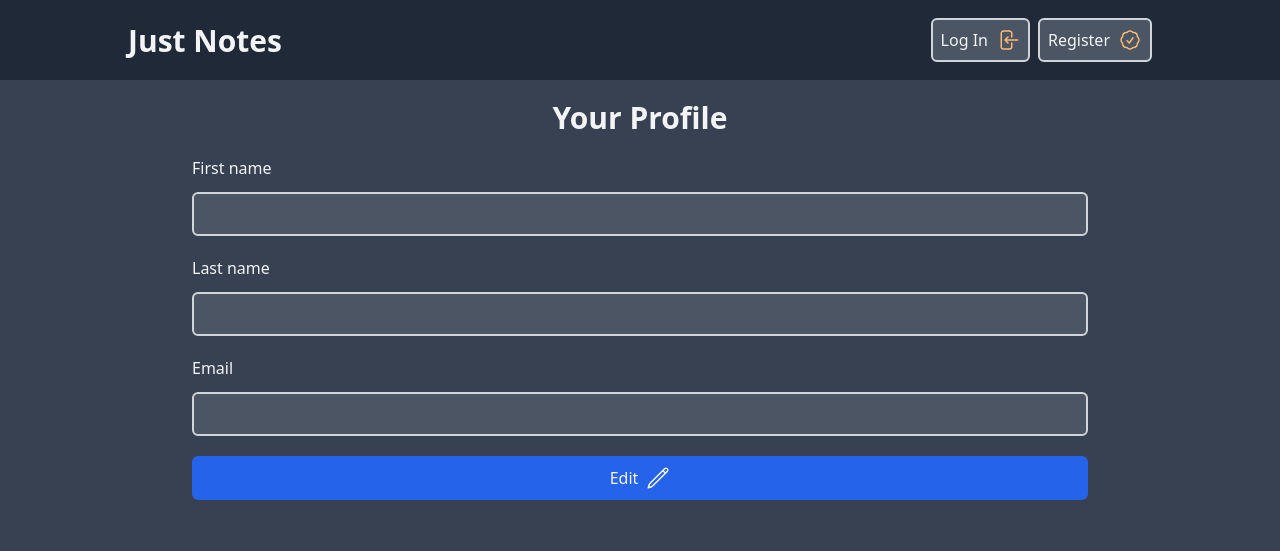
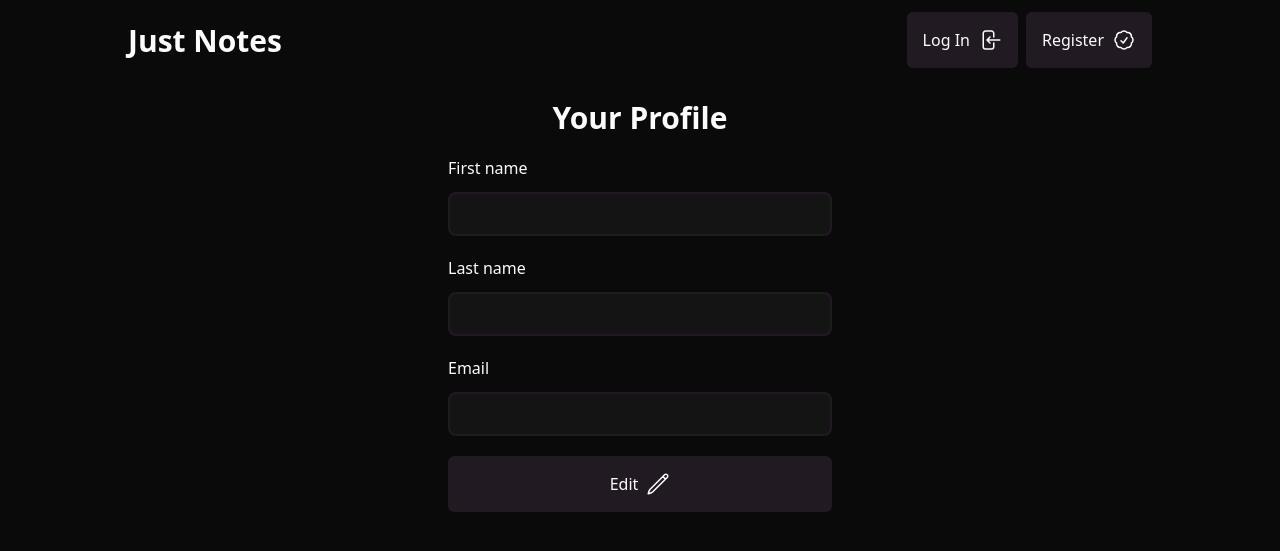
Before and after one commit to olksndrdevhub/just-notes-htmx, a Django app: template user/templates/profile.html in a window 1280 px wide. Shown: the top 551 px of the page. Run offline with Django 4.2, Linux system fonts and the light colour scheme; the template is opened without the code that fills it, so the values that code supplies are empty; some libraries are stand-ins or nearby versions.

Commit message:
U styles

```diff
--- a/templates/base.html
+++ b/templates/base.html
@@ -13,10 +13,23 @@
     <script src="{% static 'alpine.min.js' %}" defer></script>
     {% block additional_head_links %}{% endblock additional_head_links %}
     {% block additional_css %}{% endblock additional_css %}
+    <style>
+        :root {
+            --text-light: #fdfcfd;
+            --text-dark: #050505;
+            --background: #0a0a0a;
+            --background-lighter: #141414;
+            --primary: #8ba687;
+            --secondary: #221a23;
+            --secondary-light: #372b3a;
+            --accent: #789772;
+        }
+
+    </style>
 </head>
-<body hx-headers='{"X-CSRFToken": "{{ csrf_token }}"}' class="bg-gray-700 text-gray-100" x-data="{}">
+<body hx-headers='{"X-CSRFToken": "{{ csrf_token }}"}' class=" bg-[var(--background)] text-[var(--text-light)]" x-data="{}">
     <header class="">
-        <nav class="flex justify-between h-20 bg-gray-800 px-[5vw] sm:px-[10vw]">
+        <nav class="flex justify-between bg-background h-20 px-[5vw] sm:px-[10vw]">
             <span class="logo flex items-center">
                 <a href="{% url 'home_view' %}">
                     <h1 class="font-bold text-[min(10vw,30px)]">Just Notes</h1>
@@ -26,52 +39,52 @@
                 <!-- <span class="self-center"> -->
                     {% if user.is_authenticated %}
                         {% if user.is_superuser %}
-                            <a class="mr-2 p-2 border-2 rounded-md border-gray-300 hover:border-white bg-gray-600 hover:bg-gray-800 hover:cursor-pointer"
+                            <a class="mr-2 p-4 rounded-md bg-[var(--secondary)] hover:bg-[var(--secondary-light)] hover:origin-top hover:translate-y-[-3px] transition transform duration-200 ease-in-out hover:cursor-pointer"
                                 href="/admin">
                                 <span class="flex">
                                     Admin Panel
-                                    <svg xmlns="http://www.w3.org/2000/svg" fill="none" viewBox="0 0 24 24" stroke-width="1.5" stroke="currentColor" class="w-6 h-6 ml-2 stroke-orange-300">
+                                    <svg xmlns="http://www.w3.org/2000/svg" fill="none" viewBox="0 0 24 24" stroke-width="1.5" stroke="currentColor" class="w-6 h-6 ml-2">
                                         <path stroke-linecap="round" stroke-linejoin="round" d="M20.25 14.15v4.25c0 1.094-.787 2.036-1.872 2.18-2.087.277-4.216.42-6.378.42s-4.291-.143-6.378-.42c-1.085-.144-1.872-1.086-1.872-2.18v-4.25m16.5 0a2.18 2.18 0 00.75-1.661V8.706c0-1.081-.768-2.015-1.837-2.175a48.114 48.114 0 00-3.413-.387m4.5 8.006c-.194.165-.42.295-.673.38A23.978 23.978 0 0112 15.75c-2.648 0-5.195-.429-7.577-1.22a2.016 2.016 0 01-.673-.38m0 0A2.18 2.18 0 013 12.489V8.706c0-1.081.768-2.015 1.837-2.175a48.111 48.111 0 013.413-.387m7.5 0V5.25A2.25 2.25 0 0013.5 3h-3a2.25 2.25 0 00-2.25 2.25v.894m7.5 0a48.667 48.667 0 00-7.5 0M12 12.75h.008v.008H12v-.008z" />
                                     </svg>
                                 </span>
                             </a>
                         {% endif %}
 
-                        <a class="mr-2 p-2 border-2 rounded-md border-gray-300 hover:border-white bg-gray-600 hover:bg-gray-800 hover:cursor-pointer"
+                        <a class="mr-2 p-4 rounded-md bg-[var(--secondary)] hover:bg-[var(--secondary-light)] hover:origin-top hover:translate-y-[-3px] transition transform duration-200 ease-in-out hover:cursor-pointer"
                             href="{% url 'profile_view' %}">
                             <span class="flex">
                                 {{ user.get_full_name }}
-                                <svg xmlns="http://www.w3.org/2000/svg" fill="none" viewBox="0 0 24 24" stroke-width="1.5" stroke="" class="w-6 h-6 ml-2 stroke-orange-300">
+                                <svg xmlns="http://www.w3.org/2000/svg" fill="none" viewBox="0 0 24 24" stroke-width="1.5" stroke="currentColor" class="w-6 h-6 ml-2">
                                     <path stroke-linecap="round" stroke-linejoin="round" d="M17.982 18.725A7.488 7.488 0 0012 15.75a7.488 7.488 0 00-5.982 2.975m11.963 0a9 9 0 10-11.963 0m11.963 0A8.966 8.966 0 0112 21a8.966 8.966 0 01-5.982-2.275M15 9.75a3 3 0 11-6 0 3 3 0 016 0z" />
                                 </svg>
                             </span>
                         </a>
-                        <a class="p-2 border-2 rounded-md border-gray-300 hover:border-white bg-gray-600 hover:bg-gray-800 hover:cursor-pointer"
+                        <a class="p-4 rounded-md bg-[var(--secondary)] hover:bg-[var(--secondary-light)] hover:origin-top hover:translate-y-[-3px] transition transform duration-200 ease-in-out hover:cursor-pointer"
                             href="{% url 'logout_view' %}">
                             <span class="flex">
                                 Log Out
-                                <svg xmlns="http://www.w3.org/2000/svg" fill="none" viewBox="0 0 24 24" stroke-width="1.5" stroke="currentColor" class="w-6 h-6 ml-2 stroke-orange-300">
+                                <svg xmlns="http://www.w3.org/2000/svg" fill="none" viewBox="0 0 24 24" stroke-width="1.5" stroke="currentColor" class="w-6 h-6 ml-2">
                                     <path stroke-linecap="round" stroke-linejoin="round" d="M15.75 9V5.25A2.25 2.25 0 0013.5 3h-6a2.25 2.25 0 00-2.25 2.25v13.5A2.25 2.25 0 007.5 21h6a2.25 2.25 0 002.25-2.25V15m3 0l3-3m0 0l-3-3m3 3H9" />
                                 </svg>
                             </span>
                         </a>
                     {% else %}
                     <a
-                        class="mr-2 p-2 border-2 rounded-md border-gray-300 hover:border-white bg-gray-600 hover:bg-gray-800 hover:cursor-pointer"
+                        class="mr-2 p-4 rounded-md bg-[var(--secondary)] hover:bg-[var(--secondary-light)] hover:origin-top hover:translate-y-[-3px] transition transform duration-200 ease-in-out hover:cursor-pointer"
                         href="{% url 'login_view' %}">
                         <span class="flex">
                             Log In
-                            <svg xmlns="http://www.w3.org/2000/svg" fill="none" viewBox="0 0 24 24" stroke-width="1.5" stroke="currentColor" class="w-6 h-6 ml-2 stroke-orange-300">
+                            <svg xmlns="http://www.w3.org/2000/svg" fill="none" viewBox="0 0 24 24" stroke-width="1.5" stroke="currentColor" class="w-6 h-6 ml-2">
                                 <path stroke-linecap="round" stroke-linejoin="round" d="M15.75 9V5.25A2.25 2.25 0 0013.5 3h-6a2.25 2.25 0 00-2.25 2.25v13.5A2.25 2.25 0 007.5 21h6a2.25 2.25 0 002.25-2.25V15M12 9l-3 3m0 0l3 3m-3-3h12.75" />
                             </svg>
                         </span>
                     </a>
                     <a
-                        class="p-2 border-2 rounded-md border-gray-300 hover:border-white bg-gray-600 hover:bg-gray-800 hover:cursor-pointer"
+                        class="p-4 rounded-md bg-[var(--secondary)] hover:bg-[var(--secondary-light)] hover:origin-top hover:translate-y-[-3px] transition transform duration-200 ease-in-out hover:cursor-pointer"
                         href="{% url 'register_view' %}">
                         <span class="flex">
                             Register
-                            <svg xmlns="http://www.w3.org/2000/svg" fill="none" viewBox="0 0 24 24" stroke-width="1.5" stroke="currentColor" class="w-6 h-6 ml-2 stroke-orange-300">
+                            <svg xmlns="http://www.w3.org/2000/svg" fill="none" viewBox="0 0 24 24" stroke-width="1.5" stroke="currentColor" class="w-6 h-6 ml-2">
                                 <path stroke-linecap="round" stroke-linejoin="round" d="M9 12.75L11.25 15 15 9.75M21 12c0 1.268-.63 2.39-1.593 3.068a3.745 3.745 0 01-1.043 3.296 3.745 3.745 0 01-3.296 1.043A3.745 3.745 0 0112 21c-1.268 0-2.39-.63-3.068-1.593a3.746 3.746 0 01-3.296-1.043 3.745 3.745 0 01-1.043-3.296A3.745 3.745 0 013 12c0-1.268.63-2.39 1.593-3.068a3.745 3.745 0 011.043-3.296 3.746 3.746 0 013.296-1.043A3.746 3.746 0 0112 3c1.268 0 2.39.63 3.068 1.593a3.746 3.746 0 013.296 1.043 3.746 3.746 0 011.043 3.296A3.745 3.745 0 0121 12z" />
                             </svg>
                         </span>
--- a/user/templates/login.html
+++ b/user/templates/login.html
@@ -19,8 +19,8 @@
                 <label for="password">Password</label>
                 <input required type="password" name="password" id="password" class="p-2 border-2 rounded-md border-gray-300 hover:border-white bg-gray-600 hover:bg-gray-800 hover:cursor-text">
             </span>
-            <button type="submit" class="p-2 border-2 rounded-md text-orange-300 hover:text-orange-500 border-orange-300 hover:border-orange-500 bg-gray-600 hover:bg-gray-800 hover:cursor-pointer">Login</button>
+            <button type="submit" class="p-4 rounded-md bg-[var(--primary)] text-[var(--text-dark)] hover:origin-top hover:translate-y-[-3px] transition transform duration-200 ease-in-out hover:cursor-pointer">Login</button>
         </form>
-        Don't have account? <a href="{% url 'register_view' %}" class="font-bold text-orange-300 hover:text-orange-500">Register now!</a>
+        Don't have account? <a href="{% url 'register_view' %}" class="font-bold text-[var(--accent)]">Register now!</a>
     </div>
 {% endblock content %}
--- a/user/templates/profile.html
+++ b/user/templates/profile.html
@@ -5,7 +5,7 @@
 {% endblock title %}
 
 {% block content %}
-<div class="px-[10vw]">
+<div class="px-[10vw] sm:px-[20vw] md:px-[30vw]">
     <h1 class="font-bold text-3xl mb-5 text-center">Your Profile</h1>
     <form
         id="profile-form"
@@ -15,34 +15,34 @@
         <span class="flex flex-col space-y-3">
             <label for="first_name">First name</label>
             <input required type="text" name="first_name" id="first_name"
-                class="p-2 border-2 rounded-md border-gray-300 hover:border-white bg-gray-600 hover:bg-gray-800 hover:cursor-text disabled:bg-gray-600 disabled:cursor-not-allowed"
+                class="text-sm border-[var(--secondary)] border-2 rounded-lg block w-full p-2.5 bg-[var(--background-lighter)] placeholder-gray-400 hover:cursor-text disabled:cursor-not-allowed disabled:text-gray-600"
                 value="{{user.first_name}}"
                 x-bind:disabled="!edit">
         </span>
         <span class="flex flex-col space-y-3">
             <label for="last_name">Last name</label>
             <input required type="text" name="last_name" id="last_name"
-                class="p-2 border-2 rounded-md border-gray-300 hover:border-white bg-gray-600 hover:bg-gray-800 hover:cursor-text disabled:bg-gray-600 disabled:cursor-not-allowed"
+                class="text-sm border-[var(--secondary)] border-2 rounded-lg block w-full p-2.5 bg-[var(--background-lighter)] placeholder-gray-400 hover:cursor-text disabled:cursor-not-allowed disabled:text-gray-600"
                 value="{{user.last_name}}"
                 x-bind:disabled="!edit">
         </span>
         <span class="flex flex-col space-y-3">
             <label for="email">Email</label>
             <input required type="email" name="email" id="email"
-                class="p-2 border-2 rounded-md border-gray-300 hover:border-white bg-gray-600 hover:bg-gray-800 hover:cursor-text disabled:bg-gray-600 disabled:cursor-not-allowed"
+                class="text-sm border-[var(--secondary)] border-2 rounded-lg block w-full p-2.5 bg-[var(--background-lighter)] placeholder-gray-400 hover:cursor-text disabled:cursor-not-allowed disabled:text-gray-600"
                 value="{{user.email}}"
                 x-bind:disabled="!edit">
         </span>
         <!-- <span class="flex flex-col space-y-3">
             <label for="password">Password</label>
-            <input required type="password" name="password" id="password" class="p-2 border-2 rounded-md border-gray-300 hover:border-white bg-gray-600 hover:bg-gray-800 hover:cursor-text">
+            <input required type="password" name="password" id="password" class="text-sm rounded-lg block w-full p-2.5 bg-[var(--background)] placeholder-gray-400hover:cursor-text">
         </span>
         <span class="flex flex-col space-y-3">
             <label for="password">Password again</label>
-            <input required type="password" name="password2" id="password2" class="p-2 border-2 rounded-md border-gray-300 hover:border-white bg-gray-600 hover:bg-gray-800 hover:cursor-text">
+            <input required type="password" name="password2" id="password2" class="text-sm rounded-lg block w-full p-2.5 bg-[var(--background)] placeholder-gray-400hover:cursor-text">
         </span> -->
         <a type="button"
-            class="flex justify-center p-2 border-2 rounded-md text-gray-100 border-blue-600 bg-blue-600 hover:bg-blue-500 hover:cursor-pointer"
+            class="flex justify-center w-full p-4 rounded-md bg-[var(--secondary)] hover:origin-top hover:translate-y-[-3px] transition transform duration-200 ease-in-out hover:cursor-pointer"
             x-on:click="edit=true"
             x-show="!edit">
             <span class="flex">
@@ -53,7 +53,7 @@
             </span>
         </a>
         <a type="submit"
-            class="justify-center p-2 border-2 rounded-md text-gray-100 border-green-600 bg-green-600 hover:bg-green-500 hover:cursor-pointer"
+            class="justify-center w-full p-4 rounded-md bg-[var(--primary)] text-[var(--text-dark)] hover:origin-top hover:translate-y-[-3px] transition transform duration-200 ease-in-out hover:cursor-pointer"
             x-bind:class="edit ? 'flex' : 'hidden'"
             hx-post="{% url 'profile_view' %}"
             hx-select="#profile-form"
@@ -67,7 +67,7 @@
             </span>
         </a>
         <a type="button"
-            class="justify-center p-2 border-2 rounded-md text-yellow-300 border-yellow-300 bg-gray-600 hover:bg-gray-800 hover:cursor-pointer"
+            class="justify-center w-full p-4 rounded-md bg-[var(--secondary)] text-[var(--text-light)] hover:origin-top hover:translate-y-[-3px] transition transform duration-200 ease-in-out hover:cursor-pointer"
             x-on:click="edit=false"
             x-bind:class="edit ? 'flex' : 'hidden'">
             <span class="flex">
--- a/user/templates/register.html
+++ b/user/templates/register.html
@@ -33,7 +33,7 @@
             <label for="password">Password again</label>
             <input required type="password" name="password2" id="password2" class="p-2 border-2 rounded-md border-gray-300 hover:border-white bg-gray-600 hover:bg-gray-800 hover:cursor-text">
         </span>
-        <button type="submit" class="p-2 border-2 rounded-md text-orange-300 hover:text-orange-500 border-orange-300 hover:border-orange-500 bg-gray-600 hover:bg-gray-800 hover:cursor-pointer">Register</button>
+        <button type="submit" class="p-4 rounded-md bg-[var(--primary)] text-[var(--text-dark)] hover:origin-top hover:translate-y-[-3px] transition transform duration-200 ease-in-out hover:cursor-pointer">Register</button>
     </form>
     Already have account? <a href="{% url 'login_view' %}" class="font-bold text-orange-300 hover:text-orange-500">Login now!</a>
 </div>
```
Also changed, not shown: note/templates/note/home.html (+18 -14 lines).
